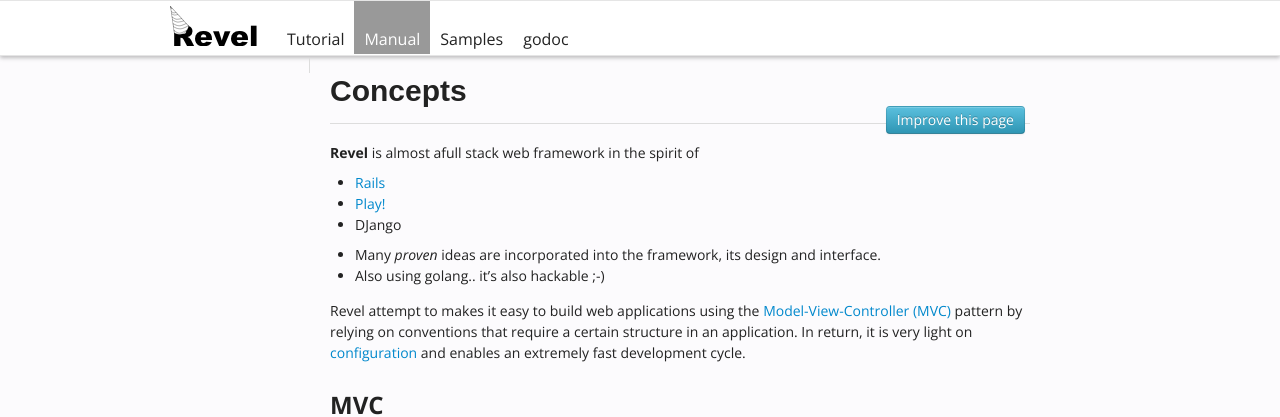
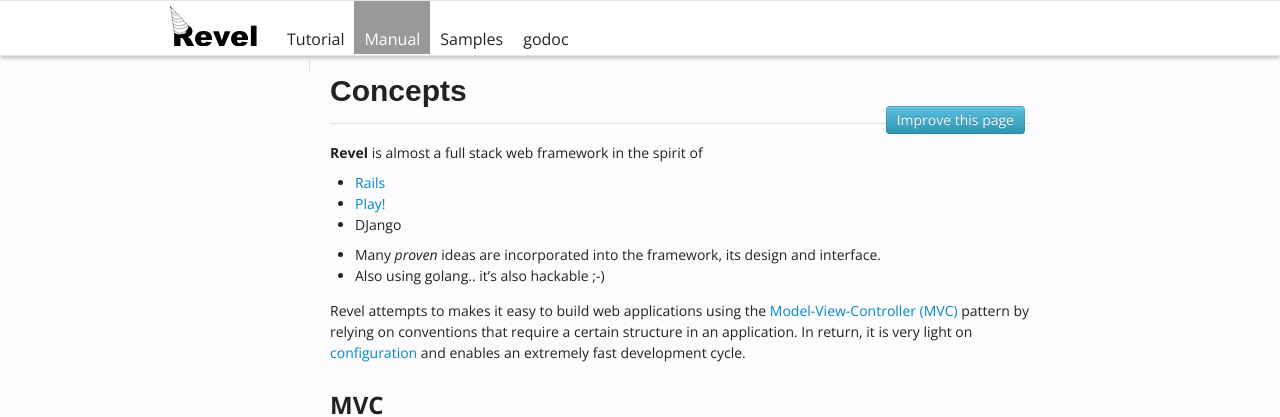
Before and after one commit to revel/revel.github.io, a Jekyll site: the page built from manual/concepts.md, in a window 1280 px wide and 900 px high. Shown: the top 417 px of the window. Built offline with Jekyll 4.4.1, drawn with Linux system fonts in a browser that asks for light colours.

Commit message:
fix some typos

```diff
--- a/manual/concepts.md
+++ b/manual/concepts.md
@@ -3,7 +3,7 @@ title: Concepts
 layout: manual
 ---
 
-**Revel** is almost afull stack web framework in the spirit of
+**Revel** is almost a full stack web framework in the spirit of
 - [Rails](http://rubyonrails.org/)
 - [Play!](http://www.playframework.org)
 - DJango
@@ -11,7 +11,7 @@ layout: manual
 - Many  *proven* ideas are incorporated into the framework, its design and interface.
 - Also using golang.. it's also hackable ;-)
 
-Revel attempt to makes it easy to build web applications using the [Model-View-Controller
+Revel attempts to makes it easy to build web applications using the [Model-View-Controller
 (MVC)](http://en.wikipedia.org/wiki/Model%E2%80%93view%E2%80%93controller)
 pattern by relying on conventions that require a certain structure in an
 application.  In return, it is very light on [configuration](appconf.html)
```
Also changed, not shown: manual/appconf.md (+1 -1 lines), manual/controllers.md (+1 -1 lines).
